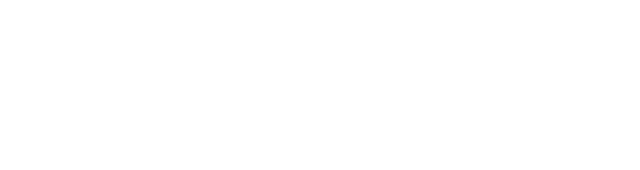
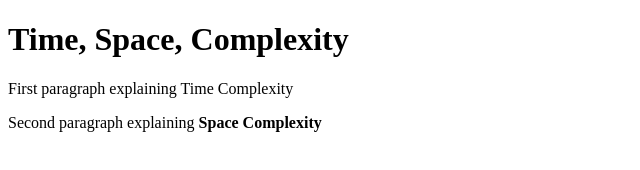
Before and after one commit to acciojob/time-and-space-complexity-chouhanvikash, a website: page main.html in a window 1280 px wide. Shown: the whole page, without its empty margins (0-640 px from the left). Drawn offline with Linux system fonts and the light colour scheme.

Commit message:
created a submission

```diff
--- a/main.html
+++ b/main.html
@@ -8,7 +8,16 @@
 
 <body>
 	<!-- the entire body must be written by student -->
-    <script type="text/javascript" src="./script.js">
+    <h1>
+		Time, Space, Complexity
+	</h1>
+	<p>
+		First paragraph explaining Time Complexity
+	</p>
+	<p>
+			Second paragraph explaining <b>Space Complexity</b>
+	</p>
+	<script type="text/javascript" src="./script.js">
 </script>
 
 </body>
```
